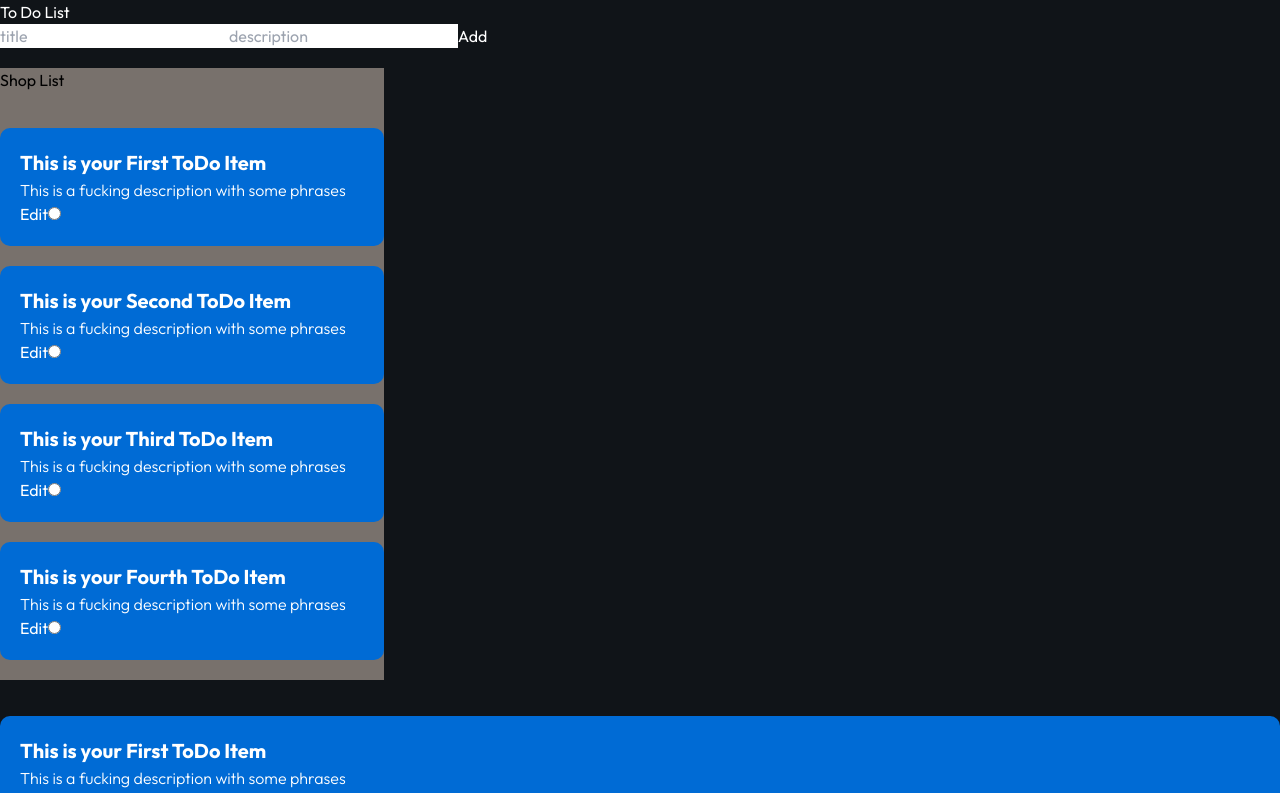
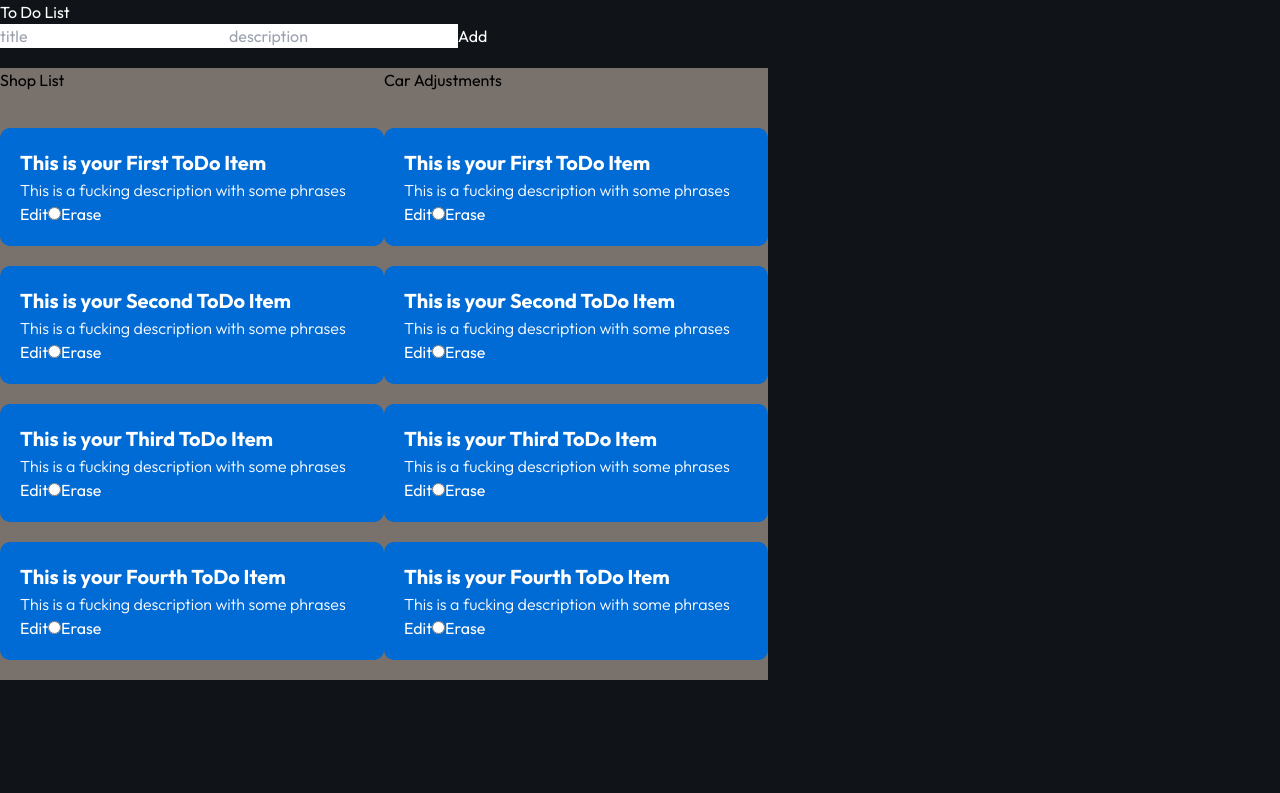
Before and after one commit to oriolorriols/todo-app-front, a React (Vite) app: page / in a window 1280 px wide. Shown: the top 793 px of the page. Built offline with nearby package versions, Linux system fonts and the light colour scheme.

Commit message:
Working on List Of Lists

```diff
--- a/src/App.jsx
+++ b/src/App.jsx
@@ -1,37 +1,11 @@
 import { useState } from "react";
 import Header from "./components/header/header";
-import ToDoItem from "./components/todo-item/todo-item";
+import ToDoList from "./components/todo-list/todo-list"
+import lists from "./lists/toDoItemLists.json"
+
 import "./App.scss";
 
-import { DragDropContext, Droppable, Draggable } from "react-beautiful-dnd";
-
 function App() {
-  const toDoItemList = [
-    {
-      id: 0,
-      title: "This is your First ToDo Item",
-      description: "This is a fucking description with some phrases",
-      completed: "",
-    },
-    {
-      id: 1,
-      title: "This is your Second ToDo Item",
-      description: "This is a fucking description with some phrases",
-      completed: "",
-    },
-    {
-      id: 2,
-      title: "This is your Third ToDo Item",
-      description: "This is a fucking description with some phrases",
-      completed: "",
-    },
-    {
-      id: 3,
-      title: "This is your Fourth ToDo Item",
-      description: "This is a fucking description with some phrases",
-      completed: "",
-    },
-  ];
 
   const listOfLists = [
     {
@@ -48,7 +22,7 @@ function App() {
   const [title, setTitle] = useState("");
   const [description, setDescription] = useState("");
 
-  const [toDoList, setToDoList] = useState(toDoItemList);
+  const [toDoList, setToDoList] = useState(lists.toDoItemList);
 
 
   const addToDoItem = (e) => {
@@ -62,12 +36,14 @@ function App() {
       edit: "false",
     };
 
-    const newListOfItems = toDoList.concat(newItem);
+    if(description==="" || title==="") {}
+    else {
+      const newListOfItems = toDoList.concat(newItem);
+      setToDoList(newListOfItems);
 
-    setToDoList(newListOfItems);
-
-    setTitle("");
-    setDescription("");
+      setTitle("");
+      setDescription("");
+    }
   };
 
   function getID() {
@@ -124,7 +100,6 @@ function App() {
     setToDoList(newList);
   }
 
-  // Drag&Drop
   const handleDragDrop = (results) => {
     const {source, destination, type} = results
     if (!destination) return
@@ -138,6 +113,13 @@ function App() {
 
       return setToDoList (reoderItems)
     }
+  }
+
+  function eraseItem(item) {
+    let id = item.id;
+    let newList = [...toDoList];
+    const erasedItemList = newList.filter(item => item.id !== id)
+    setToDoList(erasedItemList);
   }
 
   return (
@@ -161,67 +143,23 @@ function App() {
           Add
         </button>
 
-        <div className="w-96 bg-stone-500 mt-5">
-          <h1 className="text-black">Shop List</h1>
-        <DragDropContext onDragEnd={handleDragDrop}>
-          <Droppable
-            droppableId="root" type="group">
-            {(provided) => (
-              <div {...provided.droppableProps} ref={provided.innerRef} className="grid my-9">
-                {toDoList.map((item, index) => (
-                  <Draggable draggableId={item.title} key={item.id} index={index}>
-                    {(provided) => { return (
-                      <div {...provided.dragHandleProps}
-                      {...provided.draggableProps}
-                      ref={provided.innerRef}>
-                      <ToDoItem
-                        item={item}
-                        isDone={setToDone}
-                        letsCheck={item.completed}
-                        handleEditClick={handleEditClick}
-                        handleEditInputChange={handleEditInputChange}
-                        canEdit={item.edit}>
-                      </ToDoItem>
-                      </div>
-                    )}}
-                  </Draggable>
-                ))}
-              {provided.placeholder}
-              </div>
-            )}
-          </Droppable>
-        </DragDropContext>
-        </div>
-        <DragDropContext onDragEnd={handleDragDrop}>
-          <Droppable
-            droppableId="root" type="group">
-            {(provided) => (
-              <div {...provided.droppableProps} ref={provided.innerRef} className="grid my-9">
-                {toDoList.map((item, index) => (
-                  <Draggable draggableId={item.title} key={item.id} index={index}>
-                    {(provided) => { return (
-                      <div {...provided.dragHandleProps}
-                      {...provided.draggableProps}
-                      ref={provided.innerRef}>
-                      <ToDoItem
-                        item={item}
-                        isDone={setToDone}
-                        letsCheck={item.completed}
-                        handleEditClick={handleEditClick}
-                        handleEditInputChange={handleEditInputChange}
-                        canEdit={item.edit}>
-                      </ToDoItem>
-                      </div>
-                    )}}
-                  </Draggable>
-                ))}
-              {provided.placeholder}
-              </div>
-            )}
-          </Droppable>
-        </DragDropContext>
+      <div className="flex">
 
 
+        {listOfLists.map((item) => (
+          <div key={item.id}>
+            <ToDoList
+            handleDragDrop={handleDragDrop}
+            handleEditInputChange={handleEditInputChange}
+            handleEditClick={handleEditClick}
+            toDoList={toDoList}
+            setToDone={setToDone}
+            listTitle={item.title}
+            eraseItem={eraseItem}
+            ></ToDoList>
+            </div>
+        ))}
+        </div>
       </div>
     </>
   );
--- a/src/components/todo-item/todo-item.jsx
+++ b/src/components/todo-item/todo-item.jsx
@@ -1,6 +1,6 @@
 import "./todo-item.scss";
 
-function ToDoItem({ item, isDone, letsCheck, canEdit, handleEditClick, handleEditInputChange }) {
+function ToDoItem({ item, isDone, letsCheck, canEdit, handleEditClick, handleEditInputChange, eraseItem }) {
   return (
         <div id={item.id} className="toDoItem p-5 mb-5">
          <div>
@@ -25,6 +25,7 @@ function ToDoItem({ item, isDone, letsCheck, canEdit, handleEditClick, handleEdi
 
       <button onClick={() => handleEditClick(item)}>{canEdit !== 'true' ? 'Edit' : 'Save'}</button>
       <input type="radio" onChange={() => isDone(item.id)} checked={letsCheck} />
+      <button onClick={() => eraseItem(item)}>Erase</button>
 
     </div>
   );
--- /dev/null
+++ b/src/components/todo-list/todo-list.jsx
@@ -0,0 +1,41 @@
+import { DragDropContext, Droppable, Draggable } from "react-beautiful-dnd";
+import ToDoItem from "../todo-item/todo-item";
+
+function ToDoList({handleEditClick, handleEditInputChange, handleDragDrop, toDoList, setToDone, listTitle, eraseItem }) {
+    return (
+<div className="w-96 bg-stone-500 mt-5">
+          <h1 className="text-black">{listTitle}</h1>
+        <DragDropContext onDragEnd={handleDragDrop}>
+          <Droppable
+            droppableId={listTitle} type="group">
+            {(provided) => (
+              <div {...provided.droppableProps} ref={provided.innerRef} className="grid my-9">
+                {toDoList.map((item, index) => (
+                  <Draggable draggableId={item.title} key={item.id} index={index}>
+                    {(provided) => { return (
+                      <div {...provided.dragHandleProps}
+                      {...provided.draggableProps}
+                      ref={provided.innerRef}>
+                      <ToDoItem
+                        item={item}
+                        isDone={setToDone}
+                        letsCheck={item.completed}
+                        handleEditClick={handleEditClick}
+                        handleEditInputChange={handleEditInputChange}
+                        canEdit={item.edit}
+                        eraseItem={eraseItem}>
+                      </ToDoItem>
+                      </div>
+                    )}}
+                  </Draggable>
+                ))}
+              {provided.placeholder}
+              </div>
+            )}
+          </Droppable>
+        </DragDropContext>
+        </div>
+    );
+  }
+
+  export default ToDoList;
--- /dev/null
+++ b/src/lists/toDoItemLists.json
@@ -0,0 +1,28 @@
+{
+  "toDoItemList": [
+    {
+      "id": 0,
+      "title": "This is your First ToDo Item",
+      "description": "This is a fucking description with some phrases",
+      "completed": ""
+    },
+    {
+      "id": 1,
+      "title": "This is your Second ToDo Item",
+      "description": "This is a fucking description with some phrases",
+      "completed": ""
+    },
+    {
+      "id": 2,
+      "title": "This is your Third ToDo Item",
+      "description": "This is a fucking description with some phrases",
+      "completed": ""
+    },
+    {
+      "id": 3,
+      "title": "This is your Fourth ToDo Item",
+      "description": "This is a fucking description with some phrases",
+      "completed": ""
+    }
+  ]
+}
```
